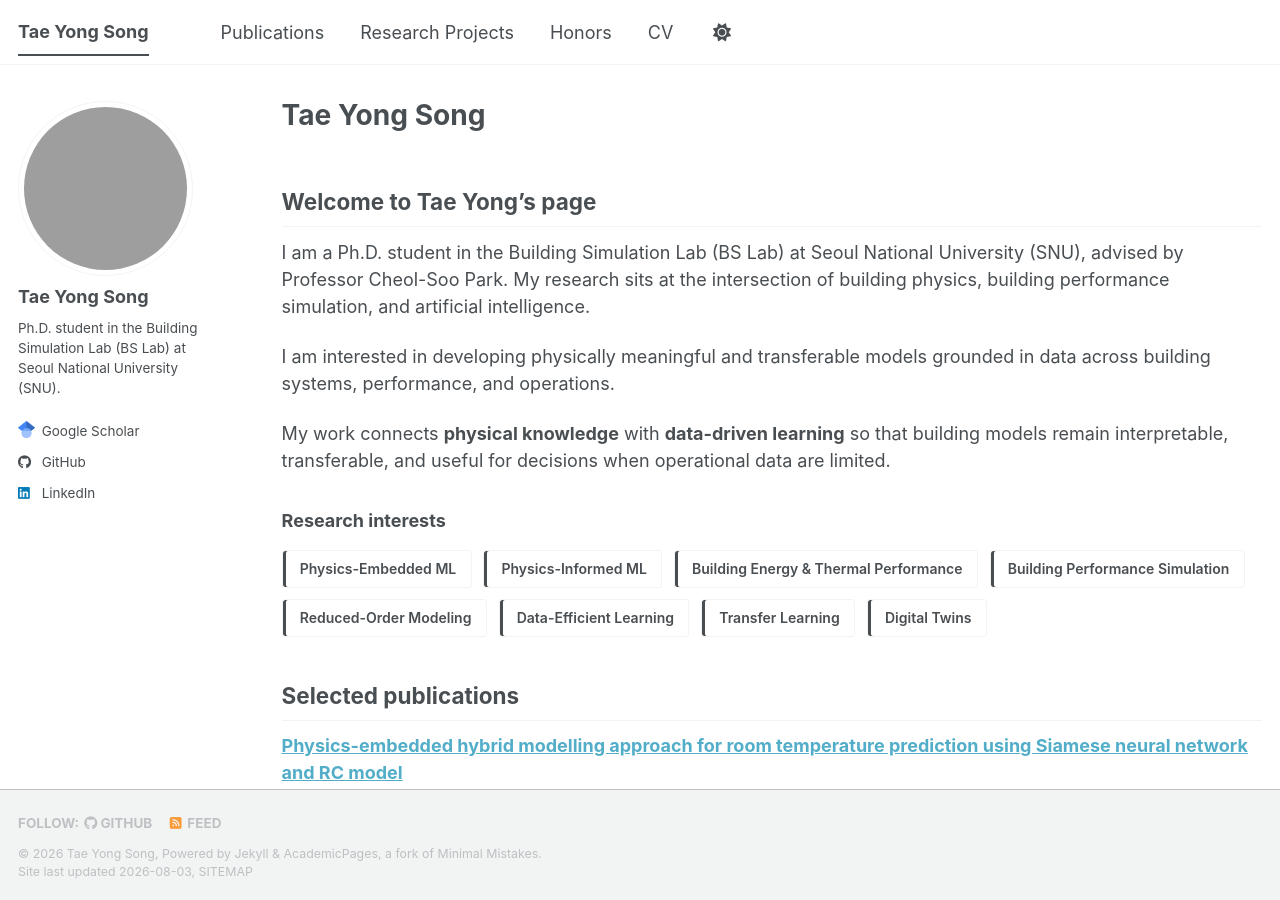
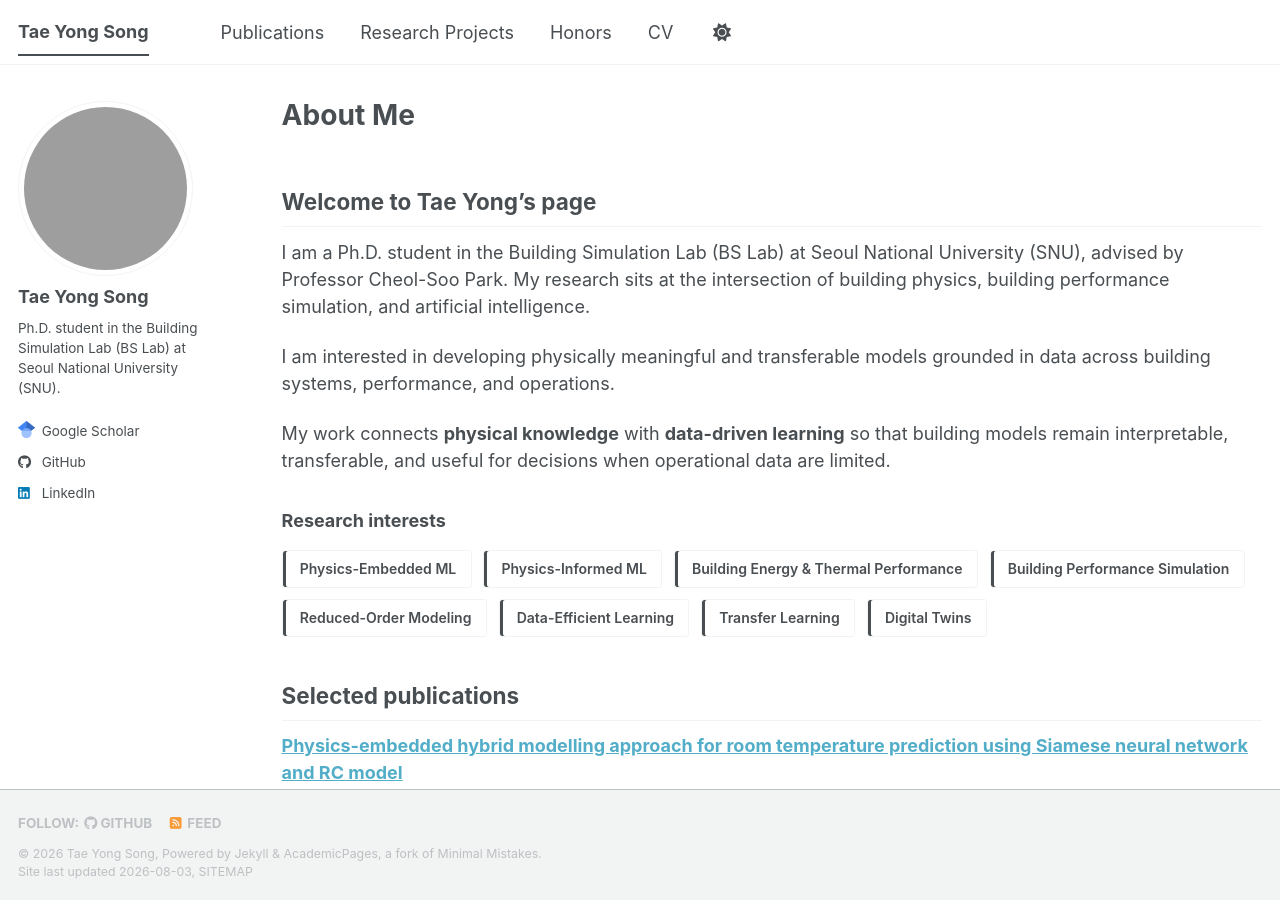
Before and after one commit to taeyong-song/taeyong-song.github.io, a Jekyll site: the page built from _pages/about.md, in a window 1280 px wide and 900 px high. Built offline with Jekyll 4.4.1, drawn with Linux system fonts in a browser that asks for light colours; a style sheet for code colours, icons or effects is not loaded.

Commit message:
Rename homepage heading to About Me

```diff
--- a/_pages/about.md
+++ b/_pages/about.md
@@ -1,6 +1,6 @@
 ---
 permalink: /
-title: "Tae Yong Song"
+title: "About Me"
 author_profile: true
 redirect_from:
   - /about/
```
